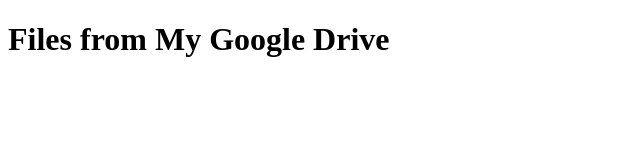
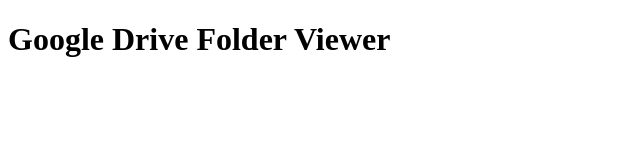
Before and after one commit to vu-eee/library, a plain HTML site: page index.html in a window 1280 px wide. Shown: the whole page, without its empty margins (0-640 px from the left). Drawn offline with Linux system fonts and the light colour scheme; no server answers.

Commit message:
Update index.html

```diff
--- a/index.html
+++ b/index.html
@@ -1,14 +1,13 @@
 <!DOCTYPE html>
 <html lang="en">
 <head>
-  <meta charset="UTF-8">
-  <meta name="viewport" content="width=device-width, initial-scale=1.0">
-  <title>My Drive Files</title>
+    <meta charset="UTF-8">
+    <meta name="viewport" content="width=device-width, initial-scale=1.0">
+    <title>Google Drive Folder Viewer</title>
 </head>
 <body>
-  <h1>Files from My Google Drive</h1>
-  <ul id="file-list"></ul>
-
-  <script src="script.js"></script>
+    <h1>Google Drive Folder Viewer</h1>
+    <ul id="file-list"></ul>
+    <script src="script.js"></script>
 </body>
 </html>
```
